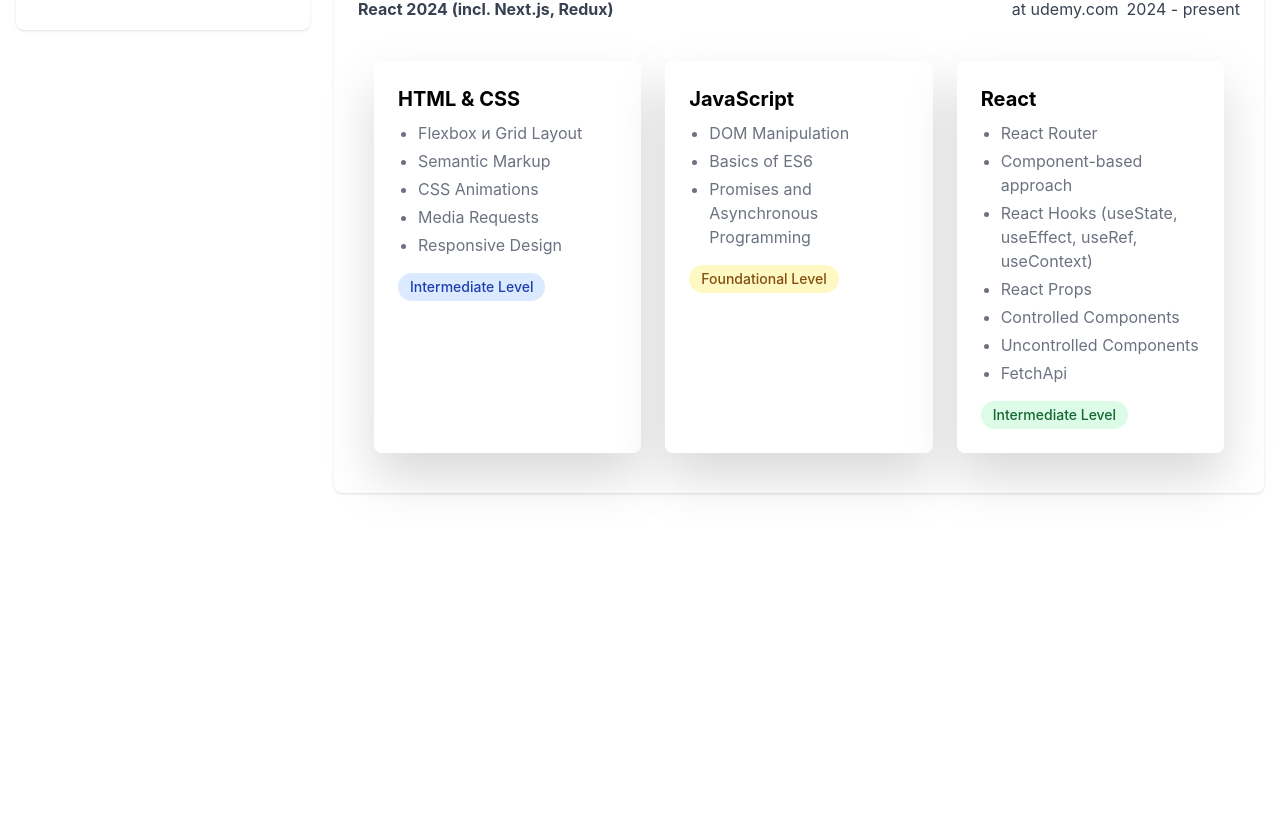
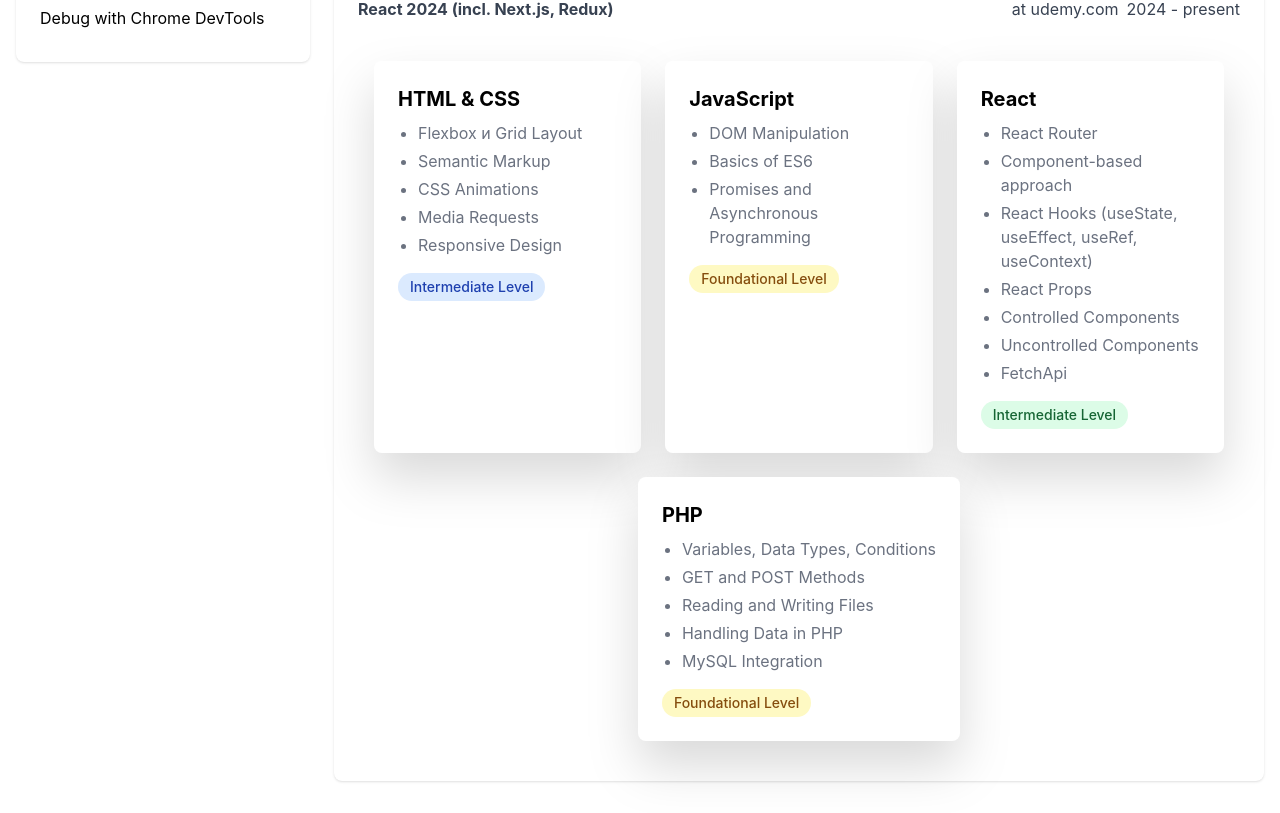
Before and after one commit to kapolizei/CV, a React (Create React App) app: page / in a window 1280 px wide. Shown: the part 680-1493 px from the top of the page. Before the commit the page ends 1205 px from the top, so only its background shows below. Built offline with nearby package versions, Linux system fonts and the light colour scheme.

Commit message:
added php skill tree section

```diff
--- a/src/components/SkillTree.jsx
+++ b/src/components/SkillTree.jsx
@@ -51,6 +51,20 @@ export default function SkillTree() {
                     </div>
 
 
+                    <div className="bg-white rounded-lg drop-shadow-2xl p-6 dark:bg-slate-800 justify-self-center lg:col-span-3">
+                        <h3 className="text-xl font-bold mb-2 dark:text-slate-100">PHP</h3>
+                        <ul className="list-disc pl-5 space-y-1 text-gray-500 dark:text-slate-100">
+                            <li>Variables, Data Types, Conditions</li>
+                            <li>GET and POST Methods</li>
+                            <li>Reading and Writing Files</li>
+                            <li>Handling Data in PHP</li>
+                            <li>MySQL Integration</li>
+                        </ul>
+                        <span
+                            className="bg-yellow-100 text-yellow-800 text-sm font-medium px-3 py-1 rounded-full mt-4 inline-block dark:text-gray-800">Foundational Level</span>
+                    </div>
+
+
                 </div>
             </div>
         </>
--- a/src/components/Skills.jsx
+++ b/src/components/Skills.jsx
@@ -7,6 +7,7 @@ export default function Skills() {
         <ul>
             <li className="mb-2 dark:text-slate-400">English - B2</li>
             <li className="mb-2 dark:text-slate-400">JavaScript, ReactJS, Redux</li>
+            <li className="mb-2 dark:text-slate-400">PHP</li>
             <li className="mb-2 dark:text-slate-400">Git, GitHub</li>
             <li className="mb-2 dark:text-slate-400">HTML/CSS, Tailwind, Bootstrap</li>
             <li className="mb-2 dark:text-slate-400">Debug with Chrome DevTools</li>
```
